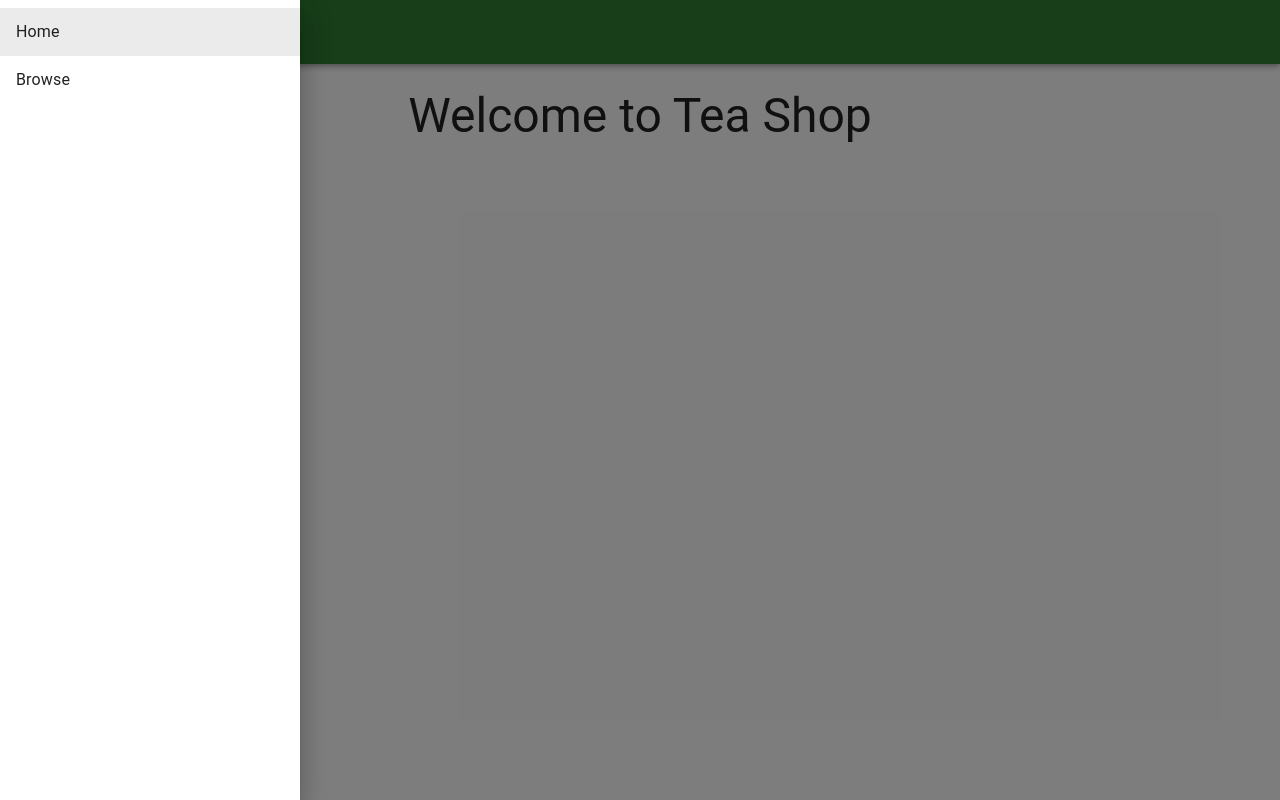
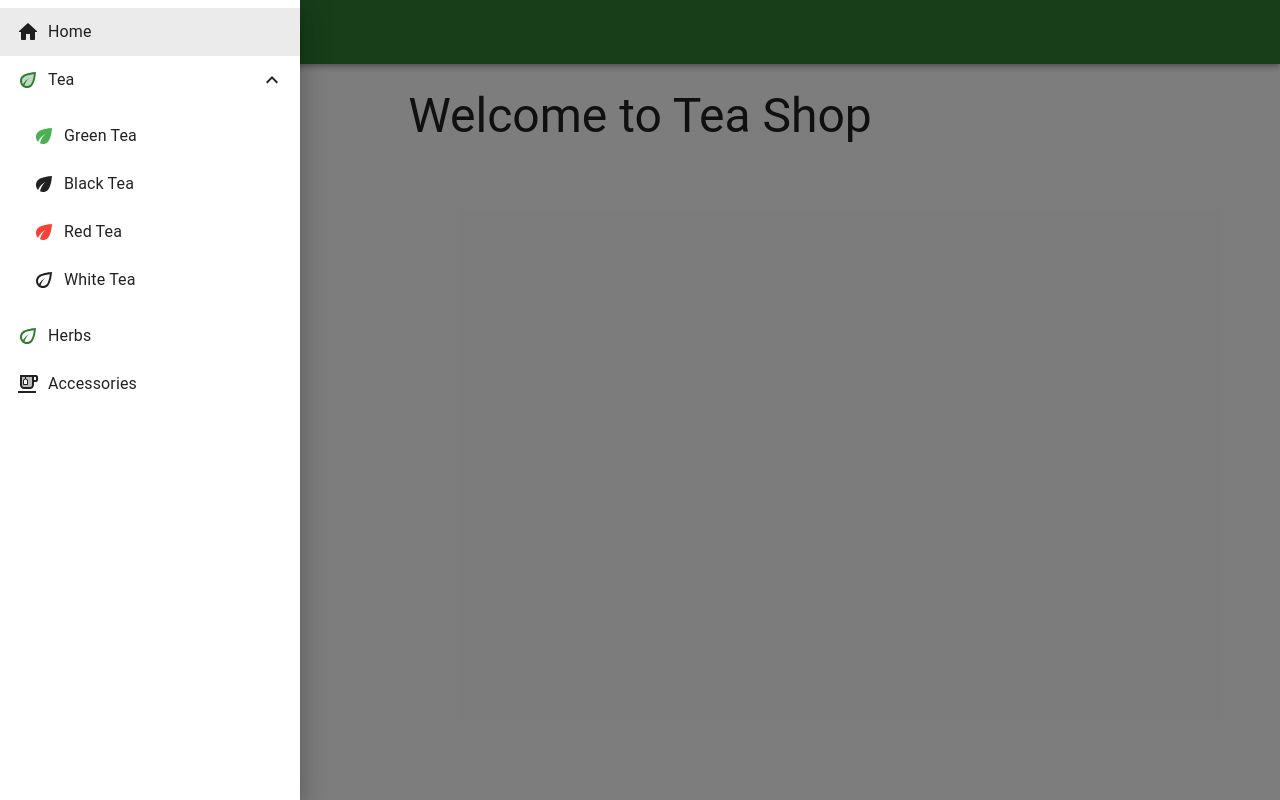
Before and after one commit to lukaszslazyk/teashop-frontend, a React (Create React App) app: page / in a window 1280 px wide. Both pictures are taken after a click on the button "open drawer". Built offline with nearby package versions, Linux system fonts and the light colour scheme.

Commit message:
Added categories to menu, added actions for fetching products in category, fine tuned actions structure in product directory

```diff
--- a/src/layout/main/components/SidebarContent.tsx
+++ b/src/layout/main/components/SidebarContent.tsx
@@ -1,12 +1,27 @@
 import { List, ListItem, ListItemText } from "@material-ui/core";
+import { ExpandLess, ExpandMore } from "@material-ui/icons";
+import HomeRoundedIcon from "@material-ui/icons/HomeRounded";
+import EcoIcon from "@material-ui/icons/Eco";
+import EcoOutlinedIcon from "@material-ui/icons/EcoOutlined";
+import EcoTwoToneIcon from "@material-ui/icons/EcoTwoTone";
+import EmojiFoodBeverageTwoToneIcon from '@material-ui/icons/EmojiFoodBeverageTwoTone';
+import Collapse from "@material-ui/core/Collapse";
 import React from "react";
 import { Link, RouteComponentProps, withRouter } from "react-router-dom";
+import useStyles from "../styles";
 
 interface Props extends RouteComponentProps {}
 
 function SidebarContent(props: Props) {
+    const classes = useStyles();
+    const [open, setOpen] = React.useState(true);
+
     const isCurrentLocation = (location: string): boolean => {
         return location === props.history.location.pathname;
+    };
+
+    const handleClick = () => {
+        setOpen(!open);
     };
 
     return (
@@ -18,15 +33,84 @@ function SidebarContent(props: Props) {
                     component={Link}
                     to="/"
                 >
+                    <HomeRoundedIcon className={classes.listItemIcon} />
                     <ListItemText primary="Home" />
+                </ListItem>
+                <ListItem button onClick={handleClick}>
+                    <EcoTwoToneIcon
+                        color="primary"
+                        className={classes.listItemIcon}
+                    />
+                    <ListItemText>Tea</ListItemText>
+                    {open ? <ExpandLess /> : <ExpandMore />}
+                </ListItem>
+                <Collapse in={open} timeout="auto" unmountOnExit>
+                    <List>
+                        <ListItem
+                            button
+                            selected={isCurrentLocation("/browse/GreenTea")}
+                            component={Link}
+                            to="/browse/GreenTea"
+                            className={classes.nestedListItem}
+                        >
+                            <EcoIcon
+                                className={`${classes.listItemIcon} ${classes.greenTeaIcon}`}
+                            />
+                            <ListItemText>Green Tea</ListItemText>
+                        </ListItem>
+                        <ListItem
+                            button
+                            selected={isCurrentLocation("/browse/BlackTea")}
+                            component={Link}
+                            to="/browse/BlackTea"
+                            className={classes.nestedListItem}
+                        >
+                            <EcoIcon className={classes.listItemIcon} />
+                            <ListItemText>Black Tea</ListItemText>
+                        </ListItem>
+                        <ListItem
+                            button
+                            selected={isCurrentLocation("/browse/RedTea")}
+                            component={Link}
+                            to="/browse/RedTea"
+                            className={classes.nestedListItem}
+                        >
+                            <EcoIcon
+                                className={`${classes.listItemIcon} ${classes.redTeaIcon}`}
+                            />
+                            <ListItemText>Red Tea</ListItemText>
+                        </ListItem>
+                        <ListItem
+                            button
+                            selected={isCurrentLocation("/browse/WhiteTea")}
+                            component={Link}
+                            to="/browse/WhiteTea"
+                            className={classes.nestedListItem}
+                        >
+                            <EcoOutlinedIcon className={classes.listItemIcon} />
+                            <ListItemText>White Tea</ListItemText>
+                        </ListItem>
+                    </List>
+                </Collapse>
+                <ListItem
+                    button
+                    selected={isCurrentLocation("/browse/Herbs")}
+                    component={Link}
+                    to="/browse/Herbs"
+                >
+                    <EcoOutlinedIcon
+                        className={`${classes.listItemIcon} ${classes.herbsIcon}`}
+                    />
+                    <ListItemText primary="Herbs" />
                 </ListItem>
                 <ListItem
                     button
-                    selected={isCurrentLocation("/browse")}
+                    selected={isCurrentLocation("/browse/Accessories")}
                     component={Link}
-                    to="/browse"
+                    to="/browse/Accessories"
                 >
-                    <ListItemText primary="Browse" />
+                    <EmojiFoodBeverageTwoToneIcon className={classes.listItemIcon} />
+                    <ListItemText primary="Accessories" />
                 </ListItem>
             </List>
         </div>
--- a/src/layout/main/styles.tsx
+++ b/src/layout/main/styles.tsx
@@ -1,3 +1,4 @@
+import { green, red } from "@material-ui/core/colors";
 import { createStyles, makeStyles, Theme } from "@material-ui/core/styles";
 
 const drawerWidth = 300;
@@ -37,6 +38,21 @@ const useStyles = makeStyles((theme: Theme) =>
             flexGrow: 1,
             padding: theme.spacing(3),
         },
+        nestedListItem: {
+            paddingLeft: theme.spacing(4),
+        },
+        listItemIcon: {
+            marginRight: theme.spacing(1),
+        },
+        greenTeaIcon: {
+            color: green[500]
+        },
+        redTeaIcon: {
+            color: red[500]
+        },
+        herbsIcon: {
+            color: green[800]
+        }
     })
 );
 
--- a/src/pages/browse/container.tsx
+++ b/src/pages/browse/container.tsx
@@ -1,6 +1,6 @@
 import { Dispatch } from "react";
 import { connect } from "react-redux";
-import { fetchAllProducts } from "../../product/actions";
+import { fetchAllProducts, fetchProductsInCategory } from "../../product/actions";
 import { RootState } from "../../redux_setup/rootReducer";
 import BrowsePage from "./index";
 
@@ -12,6 +12,8 @@ const mapStateToProps = (state: RootState) => ({
 
 const mapDispatchToProps = (dispatch: Dispatch<any>) => ({
     loadProducts: () => dispatch(fetchAllProducts()),
+    loadProductsInCategory: (categoryName: string) =>
+        dispatch(fetchProductsInCategory(categoryName)),
 });
 
 export default connect(mapStateToProps, mapDispatchToProps)(BrowsePage);
--- a/src/pages/browse/index.tsx
+++ b/src/pages/browse/index.tsx
@@ -1,5 +1,6 @@
 import CircularProgress from "@material-ui/core/CircularProgress";
 import React, { useEffect } from "react";
+import { useLocation } from "react-router";
 import useErrorSnackbar from "../../common/hooks/useErrorSnackbar";
 import MainLayout from "../../layout/main";
 import ProductCardTileGroup from "../../product/components/ProductCardTileGroup";
@@ -11,15 +12,22 @@ interface Props {
     isFetching: boolean;
     error: boolean;
     loadProducts: () => void;
+    loadProductsInCategory: (categoryName: string) => void;
 }
 
 const BrowsePage = (props: Props) => {
     const classes = useStyles();
+    const location = useLocation();
 
     const loadProducts = props.loadProducts;
+    const loadProductsInCategory = props.loadProductsInCategory;
     useEffect(() => {
-        loadProducts();
-    }, [loadProducts]);
+        if (location.pathname.includes("browse/")) {
+            let categoryName = location.pathname.split('/').slice(-1)[0]
+            loadProductsInCategory(categoryName);
+        } else
+            loadProducts();
+    }, [location, loadProducts, loadProductsInCategory]);
 
     useErrorSnackbar(props.error);
 
--- a/src/product/actions.tsx
+++ b/src/product/actions/fetchAllProducts.tsx
@@ -1,6 +1,6 @@
 import axios from "axios";
-import { AppThunk } from "../common/types";
-import { Product } from "./models";
+import { AppThunk } from "../../common/types";
+import { Product } from "../models";
 
 const API_ROOT = process.env.REACT_APP_API_ROOT;
 
@@ -17,18 +17,18 @@ interface ReceiveAllProductsAction {
     error: boolean;
 }
 
-export type ProductActionTypes =
+export type FetchAllProductsActionTypes =
     | RequestAllProductsAction
     | ReceiveAllProductsAction;
 
-export const requestAllProducts = (): ProductActionTypes => ({
+export const requestAllProducts = (): FetchAllProductsActionTypes => ({
     type: REQUEST_ALL_PRODUCTS,
 });
 
 export const receiveAllProducts = (
     products: Product[],
     error: boolean = false
-): ProductActionTypes => ({
+): FetchAllProductsActionTypes => ({
     type: RECEIVE_ALL_PRODUCTS,
     products: products,
     error: error,
--- /dev/null
+++ b/src/product/actions/fetchProductsInCategory.tsx
@@ -0,0 +1,47 @@
+import axios from "axios";
+import { AppThunk } from "../../common/types";
+import { Product } from "../models";
+
+const API_ROOT = process.env.REACT_APP_API_ROOT;
+
+export const REQUEST_PRODUCTS_IN_CATEGORY = "REQUEST_PRODUCTS_IN_CATEGORY";
+export const RECEIVE_PRODUCTS_IN_CATEGORY = "RECEIVE_PRODUCTS_IN_CATEGORY";
+
+interface RequestProductsInCategoryAction {
+    type: typeof REQUEST_PRODUCTS_IN_CATEGORY;
+}
+
+interface ReceiveProductsInCategoryAction {
+    type: typeof RECEIVE_PRODUCTS_IN_CATEGORY;
+    products: Product[];
+    error: boolean;
+}
+
+export type FetchProductsInCategoryActionTypes =
+    | RequestProductsInCategoryAction
+    | ReceiveProductsInCategoryAction;
+
+export const requestProductsInCategory = (): FetchProductsInCategoryActionTypes => ({
+        type: REQUEST_PRODUCTS_IN_CATEGORY,
+    });
+
+export const receiveProductsInCategory = (
+    products: Product[],
+    error: boolean = false
+): FetchProductsInCategoryActionTypes => ({
+    type: RECEIVE_PRODUCTS_IN_CATEGORY,
+    products: products,
+    error: error,
+});
+
+export const fetchProductsInCategory = (
+    categoryName: string
+): AppThunk<void> => {
+    return async (dispatch) => {
+        dispatch(requestProductsInCategory());
+        await axios
+            .get(`${API_ROOT}/products/${categoryName}`)
+            .then((response) => dispatch(receiveProductsInCategory(response.data)))
+            .catch((error) => dispatch(receiveProductsInCategory([], true)));
+    };
+};
--- /dev/null
+++ b/src/product/actions/index.tsx
@@ -0,0 +1,28 @@
+import {
+    FetchAllProductsActionTypes,
+    REQUEST_ALL_PRODUCTS,
+    RECEIVE_ALL_PRODUCTS,
+    fetchAllProducts
+} from "./fetchAllProducts";
+import {
+    FetchProductsInCategoryActionTypes,
+    REQUEST_PRODUCTS_IN_CATEGORY,
+    RECEIVE_PRODUCTS_IN_CATEGORY,
+    fetchProductsInCategory
+} from "./fetchProductsInCategory";
+
+export {
+    fetchAllProducts,
+    fetchProductsInCategory
+}
+
+export {
+    REQUEST_ALL_PRODUCTS,
+    RECEIVE_ALL_PRODUCTS,
+    REQUEST_PRODUCTS_IN_CATEGORY,
+    RECEIVE_PRODUCTS_IN_CATEGORY,
+};
+
+export type ProductActionTypes =
+    | FetchAllProductsActionTypes
+    | FetchProductsInCategoryActionTypes;
--- a/src/product/reducers.tsx
+++ b/src/product/reducers.tsx
@@ -2,6 +2,8 @@ import {
     ProductActionTypes,
     RECEIVE_ALL_PRODUCTS,
     REQUEST_ALL_PRODUCTS,
+    REQUEST_PRODUCTS_IN_CATEGORY,
+    RECEIVE_PRODUCTS_IN_CATEGORY,
 } from "./actions";
 import { Product } from "./models";
 
@@ -23,11 +25,13 @@ export function productReducer(
 ): ProductState {
     switch (action.type) {
         case REQUEST_ALL_PRODUCTS:
+        case REQUEST_PRODUCTS_IN_CATEGORY:
             return {
                 ...state,
                 isFetching: true,
             };
         case RECEIVE_ALL_PRODUCTS:
+        case RECEIVE_PRODUCTS_IN_CATEGORY:
             return {
                 ...state,
                 isFetching: false,
--- a/src/routing.tsx
+++ b/src/routing.tsx
@@ -8,7 +8,19 @@ const Routing = () => {
         <BrowserRouter>
             <Switch>
                 <Route exact path="/" component={HomePage} />
-                <Route path="/browse" component={BrowsePageContainer} />
+                <Route
+                    exact
+                    path={[
+                        "/browse",
+                        "/browse/GreenTea",
+                        "/browse/BlackTea",
+                        "/browse/RedTea",
+                        "/browse/WhiteTea",
+                        "/browse/Herbs",
+                        "/browse/Accessories",
+                    ]}
+                    component={BrowsePageContainer}
+                />
             </Switch>
         </BrowserRouter>
     );
```
